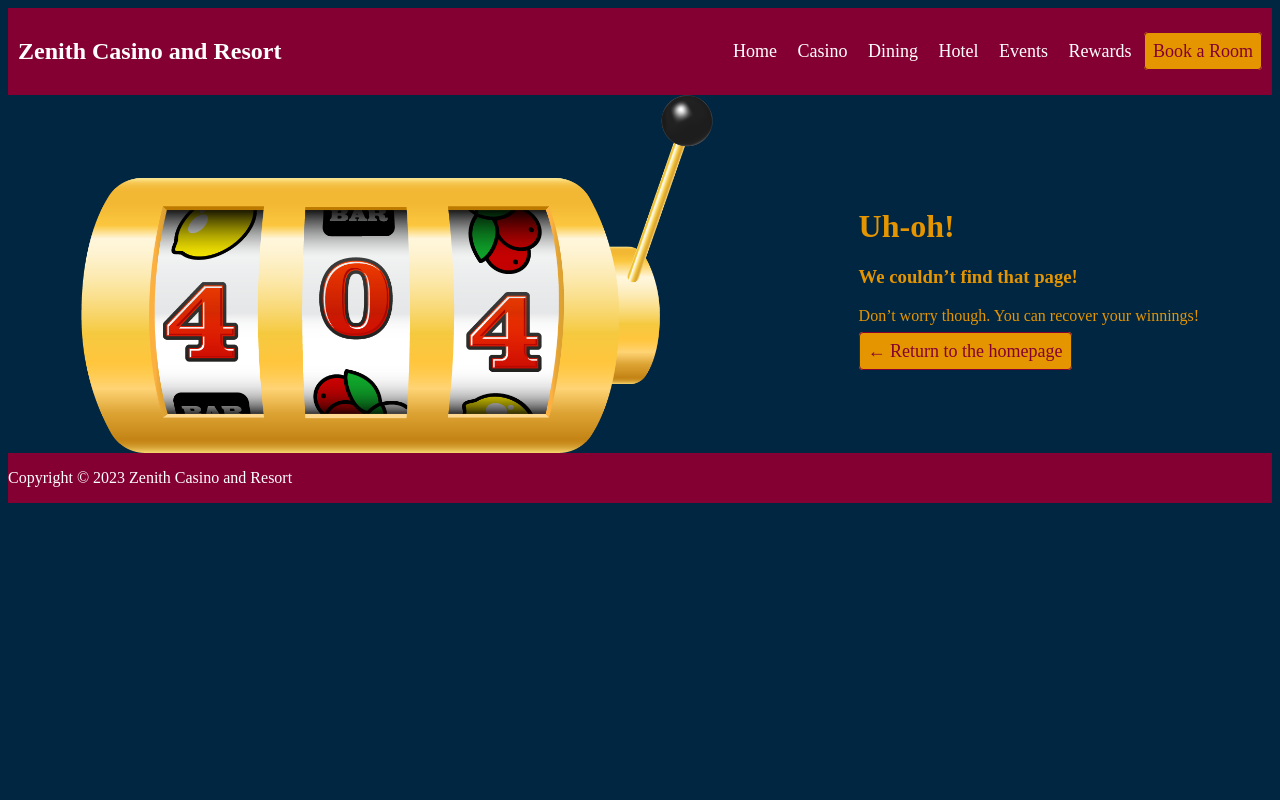
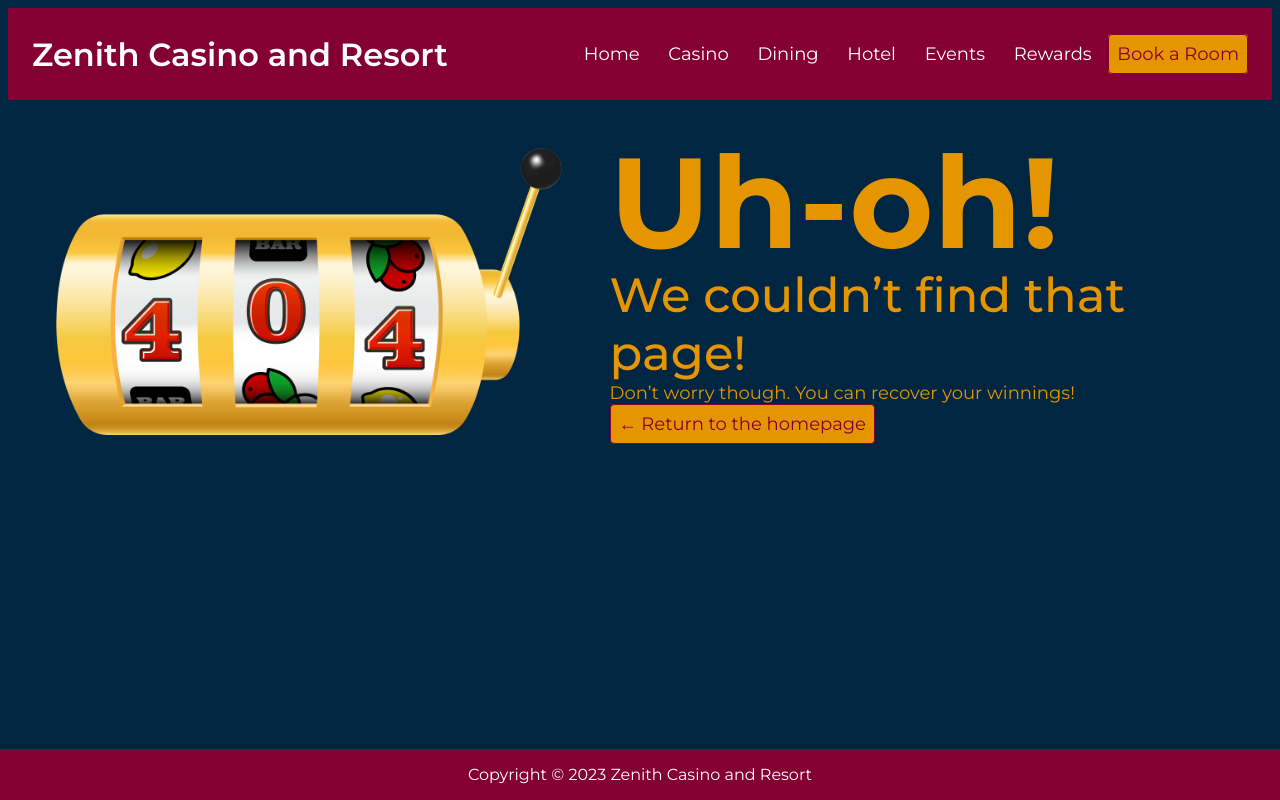
Before and after one commit to clarkson22/404styled, a plain HTML site: page index.html in a window 1280 px wide. Drawn offline with Linux system fonts and the light colour scheme.

Commit message:
Added style.css and some basic styles

```diff
--- a/style.css
+++ b/style.css
@@ -1,5 +1,9 @@
+@import url('https://fonts.googleapis.com/css2?family=Montserrat:wght@200;400;500;600;700&display=swap');
+
 html{
     background-color: #002642;
+    width: 100%;
+    font-family: 'Montserrat', sans-serif;
 }
 
 body{
@@ -20,17 +24,39 @@ body{
     color: white;
 }
 
+h1{
+    font-size: 128px;
+    font-weight: 700;
+    line-height: 1;
+}
+
+h2{
+    font-size: 32px;
+    font-weight: 600;
+}
+
+h3{
+    font-size: 48px;
+    font-weight: 500;
+}
+
+#text p{
+    font-size: 18px;
+}
+
 .navbar{
     display: flex;
     flex-direction: row;
     justify-content: space-between;
     align-items: center;
-    padding: 10px;
-    margin: 0px;
+    padding-left: 24px;
+    padding-right: 24px;
+    margin: 0;
 }
 
 #nav-links{
     order: 0;
+    font-size: 18px;
 }
 
 #nav-button{
@@ -46,12 +72,10 @@ body{
     font-size: 18px;
 }
 
-#nav-links{
-    font-size: 18px;
-}
-
 #nav-links a{
     padding: 8px;
+    padding-left: 12px;
+    padding-right: 12px;
 }
 
 #nav-links a:link, #nav-links a:visited {
@@ -69,11 +93,17 @@ a:link.button, a:visited.button{
 }
 
 a:hover.button, a:active.button{
-    color: #420019;
+    color: #340014;
+    background-color: #ba7a04;
 }
 
 
 /* Content stuff*/
+
+#text *{
+    margin-bottom: 0;
+    margin-top: 0;
+}
 
 .content{
     display: flex;
@@ -82,18 +112,27 @@ a:hover.button, a:active.button{
     align-items: center;
 }
 
-.text{
+#text{
     display: flex;
     flex-direction: column;
+    justify-content: space-between;
+    align-items: flex-start;
 }
 
 .content img{
-    width: 50%;
+    width: 40%;
+    padding: 48px;
 }
 
 
 /* Footer stuff*/
 
 footer{
-
+    width: 100%;
+    padding: 0;
+    margin: 0;
+    position: absolute;
+    left: 0;
+    bottom: 0;
+    text-align: center;
 }
```
